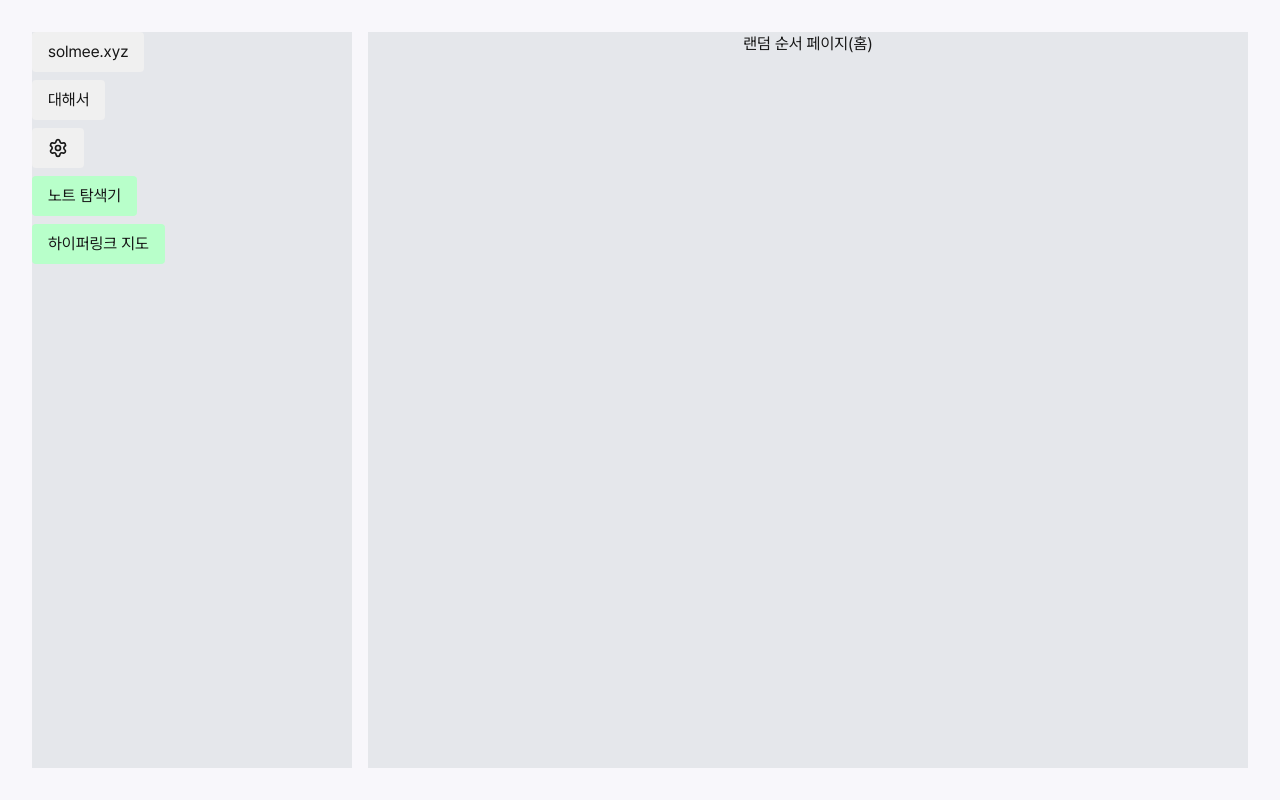
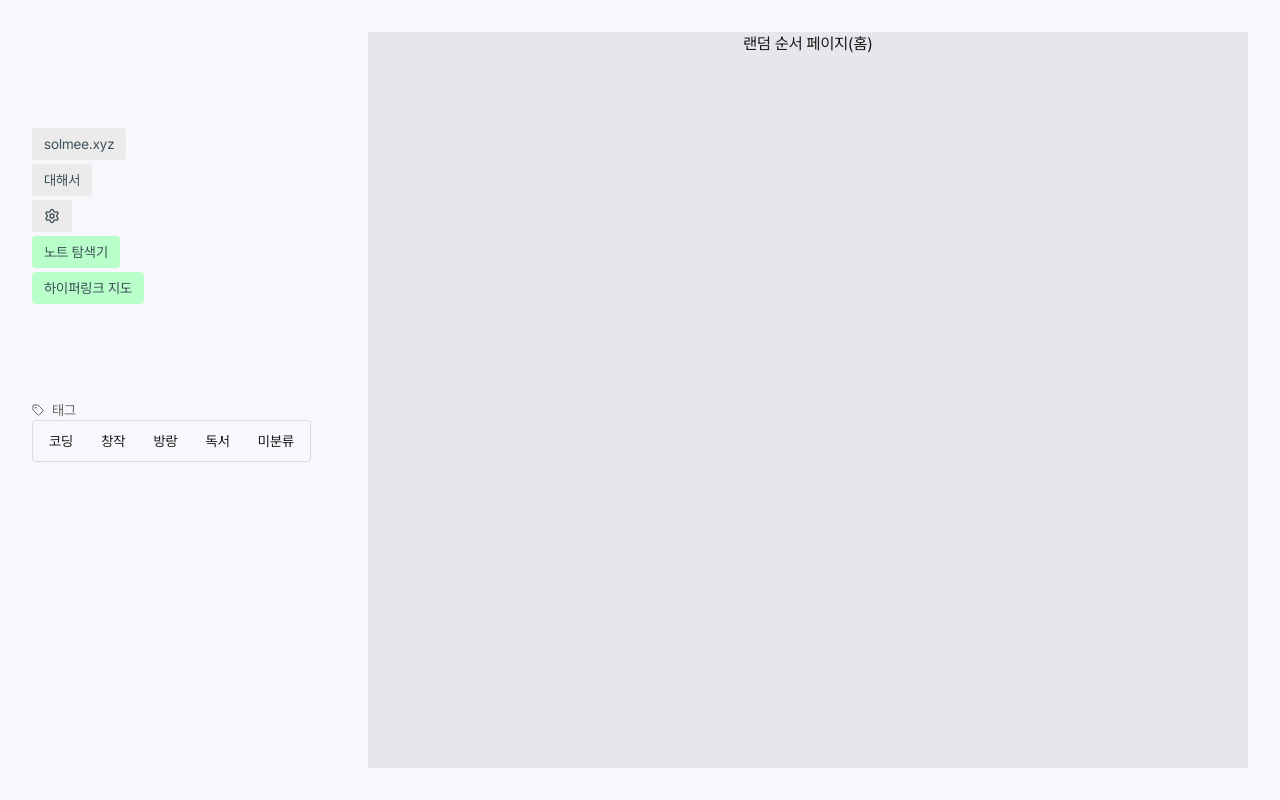
Before and after one commit to solm0/solmee-xyz-nextjs, a Next.js app: page / in a window 1280 px wide. Built offline with nearby package versions, Linux system fonts and the light colour scheme.

Commit message:
태그, 설정 선택 모션

```diff
--- a/app/component/enable-button.tsx
+++ b/app/component/enable-button.tsx
@@ -26,7 +26,7 @@ export default function EnableButton({
   return (
     <button
       className={clsx(
-        "w-auto h-8 bg-button-100 px-4 py-5 flex items-center rounded-sm",
+        "w-auto h-8 text-text-900 px-3 flex items-center rounded-sm hover:brightness-98 transition-[filter, colors] duration-300",
         isEnabled ? "bg-button-on" : "bg-button-100",
       )}
       onClick={handleClick}
--- a/app/component/expand-button.tsx
+++ b/app/component/expand-button.tsx
@@ -21,13 +21,13 @@ export default function ExpandButton({
     <div>
       <button
         onClick={handleClick}
-        className="w-auto h-8 bg-button-100 px-4 py-5 flex items-center rounded-sm"
+        className="w-auto h-8 bg-button-100 text-text-900 px-3 flex items-center rounded-sm hover:brightness-98 transition-[filter] duration-300"
       >
         {name}
       </button>
       <div className={clsx(
-        "h-auto flex flex-col items-start gap-2 ml-8 overflow-clip transition-all",
-        isOpen ? "max-h-96 mt-2" : "max-h-0"
+        "h-auto flex flex-col items-start gap-1 ml-8 overflow-clip transition-all",
+        isOpen ? "max-h-96 mt-1" : "max-h-0"
       )}>
         {children}
       </div>
--- a/app/component/global-nav.tsx
+++ b/app/component/global-nav.tsx
@@ -21,7 +21,7 @@ const settings = [
   },
   {
     value: 'music',
-    name: '배경음악',
+    name: '음악',
     options: [
       {
         value: "on",
@@ -37,7 +37,7 @@ const settings = [
 
 const components = [
   {
-    value: 'inspector',
+    value: 'note-inspector',
     name: '노트 탐색기',
   },
   {
@@ -48,7 +48,7 @@ const components = [
 
 export default function GlobalNav() {
   return (
-    <nav className="h-auto w-full flex flex-col gap-2 items-start">
+    <nav className="mt-24 h-auto w-full flex flex-col gap-1 items-start text-sm">
       <ExpandButton name="solmee.xyz">
         <LinkButton href="/" name="무작위" />
         <LinkButton href="/chron" name="작성일 순서" />
@@ -57,7 +57,7 @@ export default function GlobalNav() {
 
       <LinkButton href="/meta" name="대해서" backbutton={true} />
 
-      <ExpandButton name={<Settings className="w-5 h-5" />}>
+      <ExpandButton name={<Settings className="w-4 h-4" />}>
         {settings.map((field, idx) => (
           <SwitchField key={idx} value={field} />
         ))}
--- /dev/null
+++ b/app/component/inspect-tag.tsx
@@ -0,0 +1,90 @@
+'use client'
+
+import clsx from 'clsx';
+import { usePathname, useSearchParams, useRouter } from 'next/navigation';
+import { useHoveredLiquidStore } from '../lib/use-hovered-liquid-store';
+import { useEffect } from 'react';
+
+export default function InspectTag({
+  tags
+}: {
+  tags: {value: string; name: string}[]
+}) {
+  const pathname = usePathname();
+  const searchParams = useSearchParams();
+  const router = useRouter();
+  const currentTag = searchParams.get("tag");
+
+  const handleClick = (tag: string) => {
+    const newParams = new URLSearchParams(searchParams.toString())
+
+    newParams.set("tag", tag);
+    router.push(`${pathname}?${newParams.toString()}`)
+  }
+
+  const hoveredTag = useHoveredLiquidStore((state) => state.value)
+  const offsetX = useHoveredLiquidStore((state) => state.offsetX)
+  const width = useHoveredLiquidStore((state) => state.width)
+  const setHoveredTag = useHoveredLiquidStore((state) => state.setValue);
+
+  const updateHandlePosition = (
+    e: React.MouseEvent<HTMLDivElement, MouseEvent>,
+    value: string
+  ) => {
+    const rect = (e.currentTarget as HTMLElement).getBoundingClientRect();
+    const offsetX = Math.floor(rect.left);
+    const width = rect.width;
+
+    setHoveredTag(value, offsetX, width)
+  };
+
+  useEffect(() => {
+    if (!hoveredTag && currentTag) {
+      const el = document.getElementById(currentTag);
+      if (!el) return;
+
+      const rect = el.getBoundingClientRect();
+      const offsetX = Math.floor(rect.left);
+      const width = rect.width;
+
+      setHoveredTag(currentTag, offsetX, width)
+    }
+  }, [hoveredTag, currentTag, setHoveredTag])
+
+  return (
+    <div
+      id='tagInput'
+      className='h-auto w-auto px-1 py-1 border border-text-700 rounded-sm flex gap-1'
+      onMouseLeave={() => setHoveredTag(null, null, null)}
+    >
+      {tags.map((tag, idx) => (
+        <div
+          key={idx}
+          id={tag.value}
+          className='h-8 px-3 flex items-center justify-center rounded-sm'
+          onClick={() => handleClick(tag.value)}
+          onMouseEnter={(e) => updateHandlePosition(e, tag.value)}
+        >
+          <label htmlFor={`${tag.value}-input`}>{tag.name}</label>
+          <input
+            id={`${tag.value}-input`}
+            type='radio'
+            value={tag.value}
+            className='opacity-0 hidden'
+          />
+        </div>
+      ))}
+      <span
+        className={clsx(
+          'absolute h-8 rounded-sm bg-selected-500 -z-10 pl-1 transition-all duration-300 ease-in-out',
+          hoveredTag ? 'opacity-100' : 'opacity-0'
+        )}
+        style={{
+          left: `${offsetX}px`,
+          width: `${width}px`,
+        }}
+      >
+      </span>
+    </div>
+  )
+}
--- a/app/component/link-button.tsx
+++ b/app/component/link-button.tsx
@@ -16,12 +16,6 @@ export default function LinkButton({
   const pathname = usePathname();
 
   return (
-    <button
-      className={clsx(
-        "w-auto h-8 bg-button-100 px-4 py-5 flex items-center rounded-sm",
-        pathname === href && "bg-button-200",
-      )}
-    >
       <Link
         href={
           backbutton ?
@@ -29,8 +23,14 @@ export default function LinkButton({
           : href
         }
       >
+        <button
+          className={clsx(
+            "w-auto h-8 text-text-900 flex items-center px-3 rounded-sm hover:brightness-98 transition-[filter, colors] duration-300",
+            pathname === href ? "bg-button-200 font-bold" : "bg-button-100",
+          )}
+        >
           {name}
+        </button>
       </Link>
-    </button>
   )
 }
--- /dev/null
+++ b/app/component/note-inspector.tsx
@@ -0,0 +1,46 @@
+import { Tag } from 'lucide-react';
+import InspectTag from './inspect-tag';
+import { Suspense } from 'react';
+
+const tags = [
+  {
+    value: 'code',
+    name: '코딩',
+  },
+  {
+    value: 'work',
+    name: '창작',
+  },
+  {
+    value: 'travel',
+    name: '방랑',
+  },
+  {
+    value: 'book',
+    name: '독서',
+  },
+  {
+    value: 'etc',
+    name: '미분류',
+  },
+]
+
+export default function NoteInspector() {
+  return (
+    <section className="mt-24 h-auto w-full flex flex-col gap-8 items-start text-sm">
+      <Suspense>
+        <div>
+          <label
+            className='flex items-center gap-2 text-text-800'
+            htmlFor='tagInput'
+          >
+            <Tag className='w-3 h-3' />
+            태그
+          </label>
+          <InspectTag tags={tags} />
+
+        </div>
+      </Suspense>
+    </section>
+  )
+}
--- a/app/component/switch-button.tsx
+++ b/app/component/switch-button.tsx
@@ -3,6 +3,11 @@
 import clsx from 'clsx';
 import { useState, useEffect } from "react";
 import usePersistentState from '../lib/use-persistent-state';
+
+type HoverState = {
+  offsetX: number | null;
+  width: number | null;
+};
 
 export default function SwitchField({
   value,
@@ -10,7 +15,7 @@ export default function SwitchField({
   value: {value: string, name: string, options: {value: string, name: string}[]}
 }) {
   return (
-    <div className="flex gap-2">
+    <div className="flex gap-1 text-text-900 items-center">
       <label htmlFor={value.value}>{value.name}:</label>
       <SwitchButton value={value.value} options={value.options} />
     </div>
@@ -24,39 +29,84 @@ export function SwitchButton({
   value: string,
   options: {value: string, name: string}[]
 }) {
-  const [state, setState] = usePersistentState(value, options[0].value);
+  const defaultState: HoverState = {
+    offsetX: null,
+    width: null,
+  };
+
+  const [state, setstate] = usePersistentState(value, options[0].value);
   const [isHydrated, setIsHydrated] = useState(false);
+  const [hoverState, setHoverState] = useState(defaultState)
+
+  useEffect(() => {
+    if (hoverState.offsetX !== null && hoverState.width !== null) return;
+
+    setTimeout(() => {
+      const el = document.getElementById(state);
+      if (!el) return;
+
+      const rect = el.getBoundingClientRect();
+      const offsetX = Math.floor(rect.left);
+      const width = rect.width;
+
+      setHoverState({ offsetX, width });
+    }, 0);
+  }, [state, hoverState.offsetX, hoverState.width]);
 
   useEffect(() => {
     setIsHydrated(true);
   }, []);
 
+
   if (!isHydrated) return null; // or skeleton
 
   const handleClick = (selection: string) => {
-    setState(selection);
+    setstate(selection);
+  };
+
+  const updateHandlePosition = (
+    e: React.MouseEvent<HTMLDivElement, MouseEvent>,
+  ) => {
+    const rect = (e.currentTarget as HTMLElement).getBoundingClientRect();
+    const offsetX = Math.floor(rect.left);
+    const width = rect.width;
+
+    setHoverState({ offsetX: offsetX, width: width });
   }
 
   return (
-    <form className="flex gap-2">
+    <form
+      className="flex gap-1"
+      onMouseLeave={() => setHoverState({ offsetX: null, width: null})}
+    >
       {options.map((option, idx) => (
         <div
           key={idx}
-          className={clsx(
-            "px-2 py-2 flex items-center justify-center rounded-sm",
-            state === option.value ? "bg-white" : 'bg-transparent'
-          )}
+          id={option.value}
+          className="h-8 px-3 flex items-center justify-center rounded-sm"
+          onClick={() => handleClick(option.value)}
+          onMouseEnter={(e) => updateHandlePosition(e)}
         >
-          <label htmlFor={option.value}>{option.name}</label>
+          <label htmlFor={`${option.value}-input`}>{option.name}</label>
           <input
-            id={option.value}
+            id={`${option.value}-input`}
             type="radio"
             value={option.value}
             className="opacity-0 hidden"
-            onClick={() => handleClick(option.value)}
           />
         </div>
       ))}
+      <span
+        className={clsx(
+          'relative h-8 rounded-sm bg-button-100 -z-10 transition-all duration-300 ease-in-out',
+          hoverState ? 'opacity-100' : 'opacity-0'
+        )}
+        style={{
+          left: `${hoverState.offsetX! - 175}px`,
+          width: `${hoverState.width}px`,
+        }}
+      >
+      </span>
     </form>
   )
 }
--- a/app/globals.css
+++ b/app/globals.css
@@ -8,9 +8,13 @@
 @theme inline {
   --color-background: var(--background);
   --color-foreground: var(--foreground);
-  --color-button-100: #F0F0F0;
+  --color-button-100: #EBEBEB;
   --color-button-200: #D1D1D1;
   --color-button-on: #B8FFCA;
+  --color-text-900: #3D4F58;
+  --color-text-800: #646464;
+  --color-text-700: #DADADA;
+  --color-selected-500: #00EB95;
 }
 
 /* @media (prefers-color-scheme: dark) {
--- a/app/layout.tsx
+++ b/app/layout.tsx
@@ -1,6 +1,7 @@
 import type { Metadata } from "next";
 import "./globals.css";
 import GlobalNav from "./component/global-nav";
+import NoteInspector from "./component/note-inspector";
 import { pretendard } from "./lib/localfont";
 
 export const metadata: Metadata = {
@@ -19,8 +20,9 @@ export default function RootLayout({
         className={`${pretendard.className} antialiased`}
       >
         <div className="flex h-screen w-screen p-8 gap-4">
-          <aside className="bg-gray-200 h-full w-80 shrink-0">
+          <aside className="h-full w-80 shrink-0">
             <GlobalNav />
+            <NoteInspector />
           </aside>
           <main className="bg-gray-200 h-full w-full flex flex-col items-center">
             {children}
--- /dev/null
+++ b/app/lib/use-hovered-liquid-store.ts
@@ -0,0 +1,15 @@
+import { create } from "zustand"
+
+interface State {
+  value: string | null;
+  offsetX: number | null;
+  width: number | null;
+  setValue: (value: string | null, offsetX: number | null, width: number | null) => void;
+}
+
+export const useHoveredLiquidStore = create<State>((set) => ({
+  value: null,
+  offsetX: null,
+  width: null,
+  setValue: (value: string | null, offsetX: number | null, width: number | null) => set({ value: value, offsetX: offsetX, width: width}),
+}));
--- a/package.json
+++ b/package.json
@@ -13,7 +13,8 @@
     "lucide-react": "^0.519.0",
     "next": "15.3.3",
     "react": "^19.0.0",
-    "react-dom": "^19.0.0"
+    "react-dom": "^19.0.0",
+    "zustand": "^5.0.5"
   },
   "devDependencies": {
     "@eslint/eslintrc": "^3",
```
Also changed, not shown: 1 other file (tests, documents, lock files or other folders).
